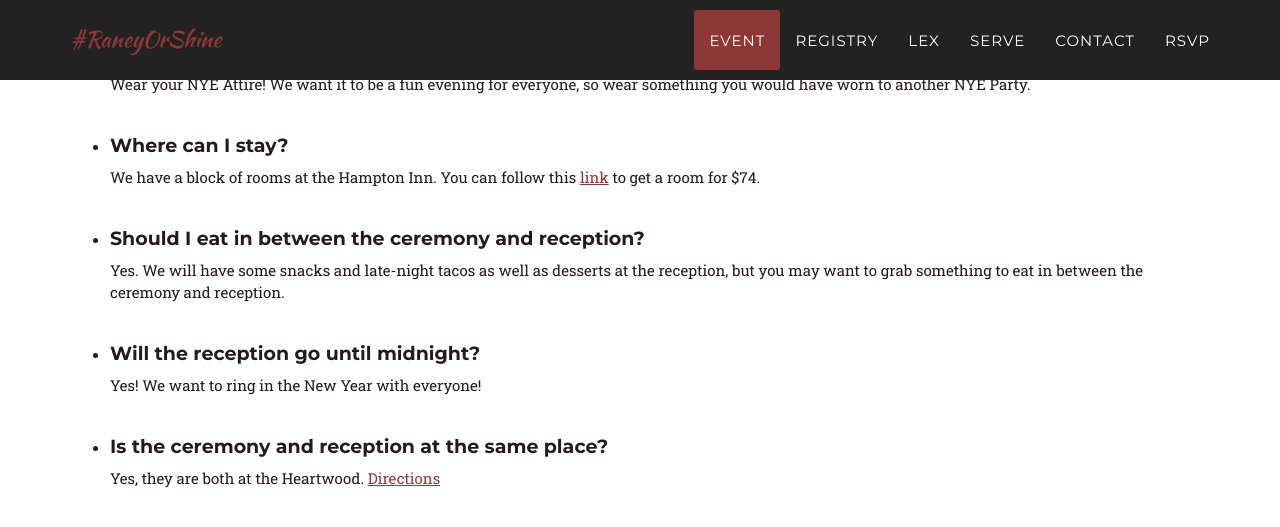
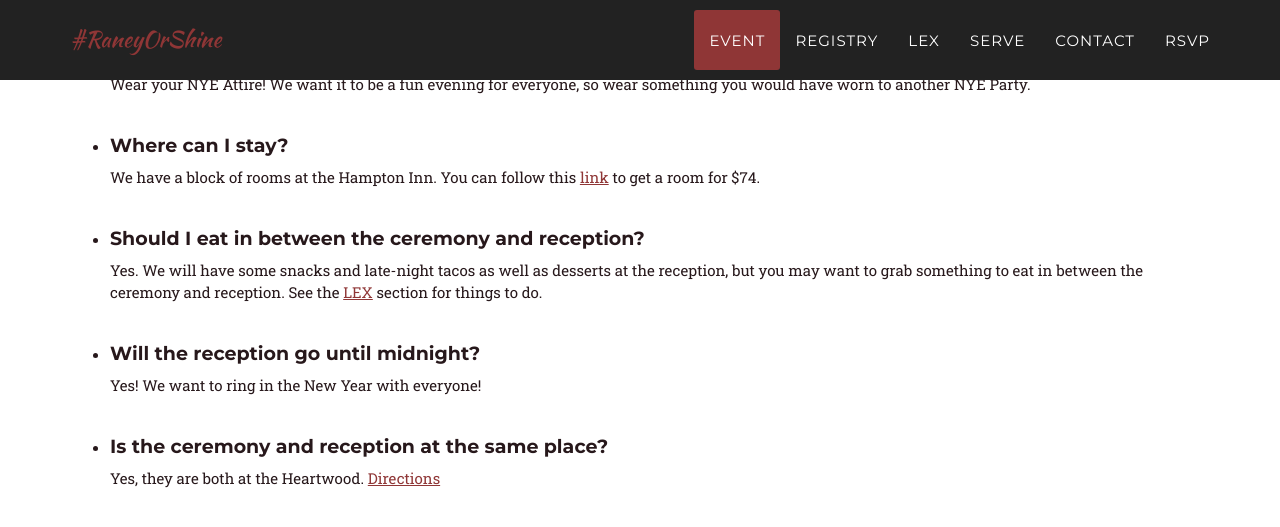
Before and after one commit to raney24/kylawedding, a Jekyll site: the page built from index.html, in a window 1280 px wide and 900 px high, scrolled down 1461 px, cut to the strip 0-791 px from the top of the window. Shown: the top 527 px of the strip. Built offline with Jekyll 4.4.1, drawn with Linux system fonts in a browser that asks for light colours; nearby versions of some CDN libraries; some web fonts are replaced.

Commit message:
add lex section reference

```diff
--- a/_includes/event.html
+++ b/_includes/event.html
@@ -40,7 +40,7 @@
                         </li>
                         <li>
                             <h4>Should I eat in between the ceremony and reception?</h4>
-                            Yes. We will have some snacks and late-night tacos as well as desserts at the reception, but you may want to grab something to eat in between the ceremony and reception.
+                            Yes. We will have some snacks and late-night tacos as well as desserts at the reception, but you may want to grab something to eat in between the ceremony and reception. See the <a href="#lex">LEX</a> section for things to do.</li>
                         </li>
                         <li>
                             <h4>Will the reception go until midnight?</h4>
```
